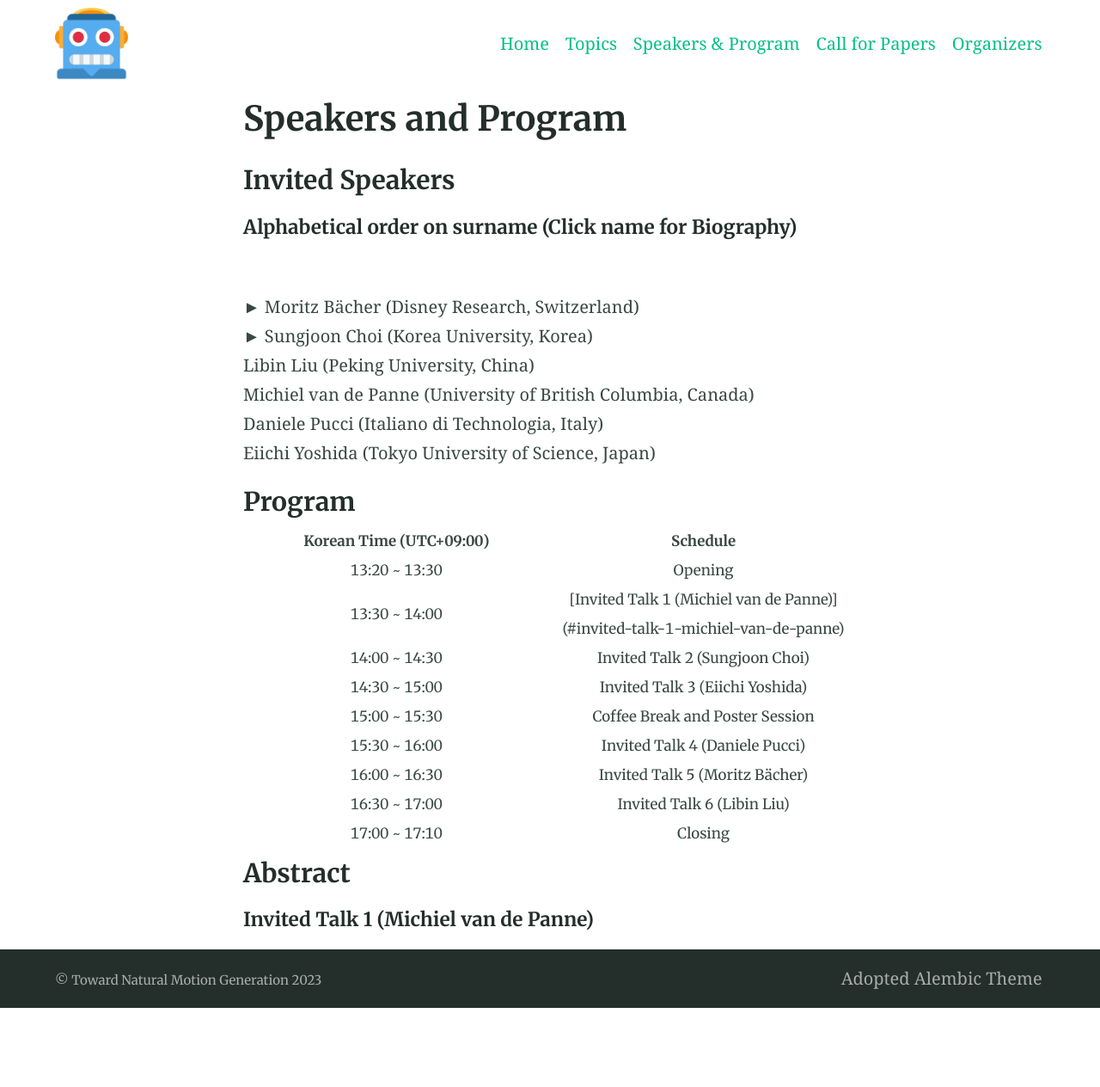
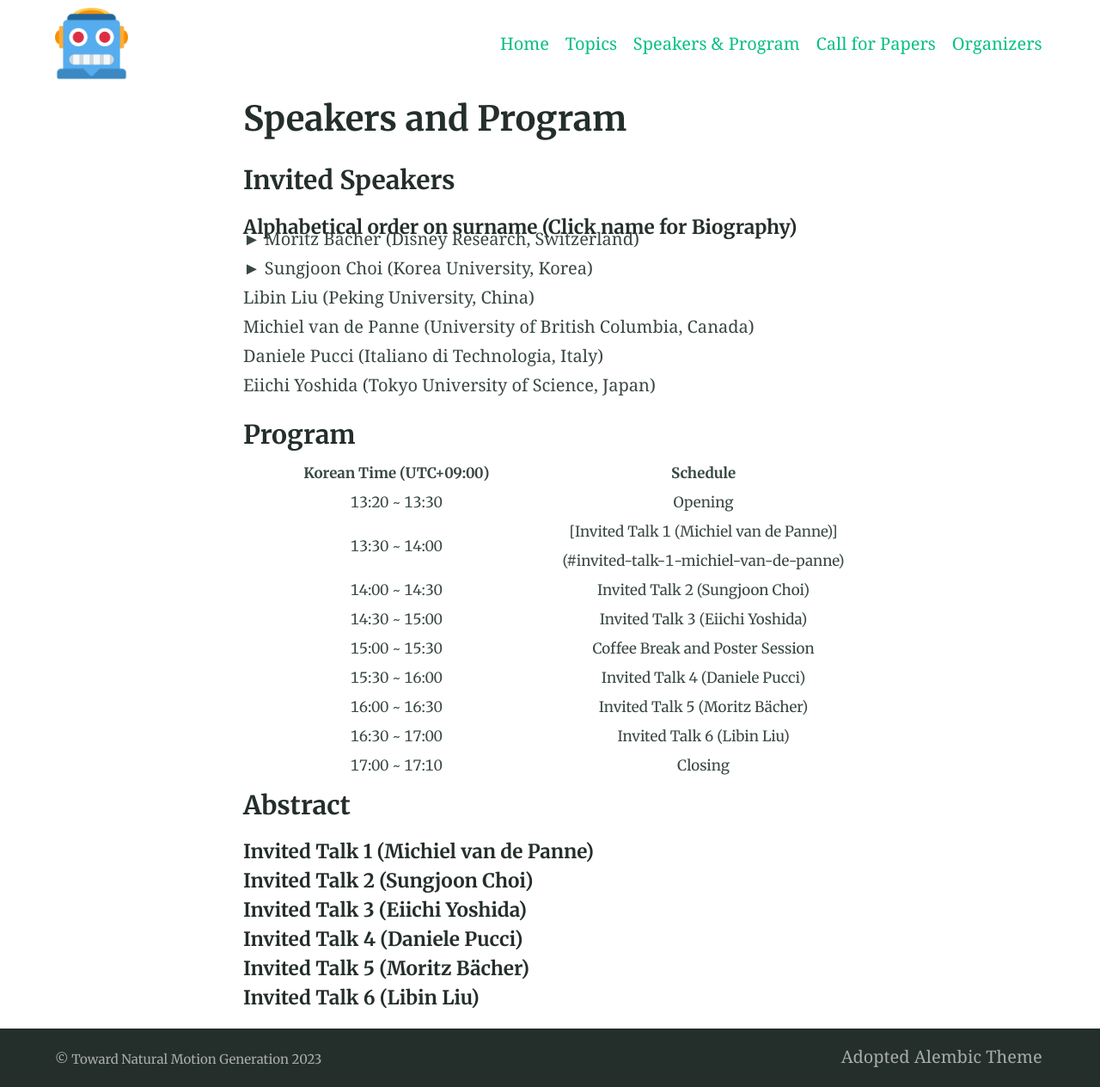
Before and after one commit to toward-natural-motion-generation/rss2023, a Jekyll site: the page built from speakers_and_program.md, in a window 1280 px wide. Shown: the whole page at 86% size. Built offline with Jekyll 4.4.1, drawn with Linux system fonts in a browser that asks for light colours; before the commit the page ends 1172 px from its top, so only the background shows below that.

Commit message:
add empty table

```diff
--- a/speakers_and_program.md
+++ b/speakers_and_program.md
@@ -6,7 +6,7 @@ sitemap: false
 ### Invited Speakers
 
 ##### Alphabetical order on surname (Click name for Biography)
-<br/>
+<table><tr><td></td></tr></table>
 <Details>
 <summary>► Moritz Bächer (Disney Research, Switzerland)</summary>
 <table width="100%">
@@ -104,3 +104,13 @@ Biography
 
 ### Abstract
 ##### Invited Talk 1 (Michiel van de Panne)
+
+##### Invited Talk 2 (Sungjoon Choi)
+
+##### Invited Talk 3 (Eiichi Yoshida)
+
+##### Invited Talk 4 (Daniele Pucci)
+
+##### Invited Talk 5 (Moritz Bächer)
+
+##### Invited Talk 6 (Libin Liu)
```
